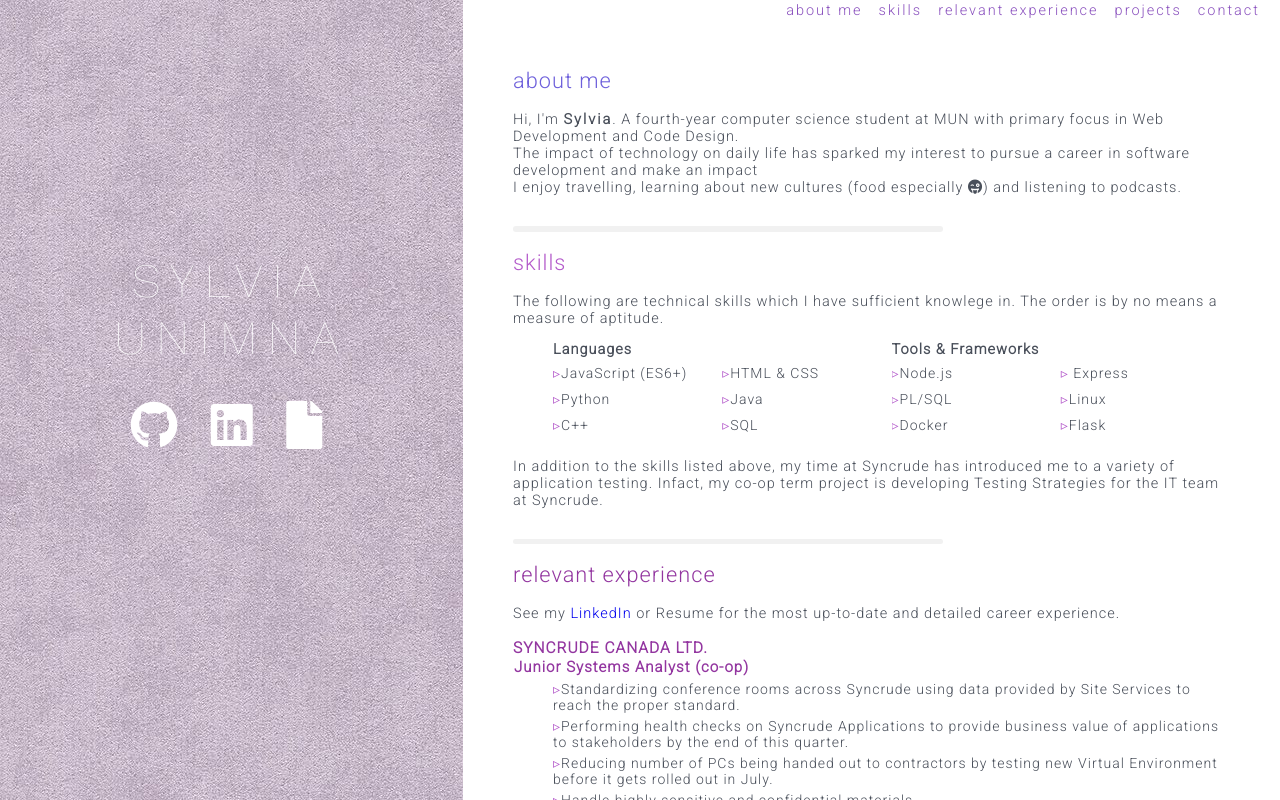
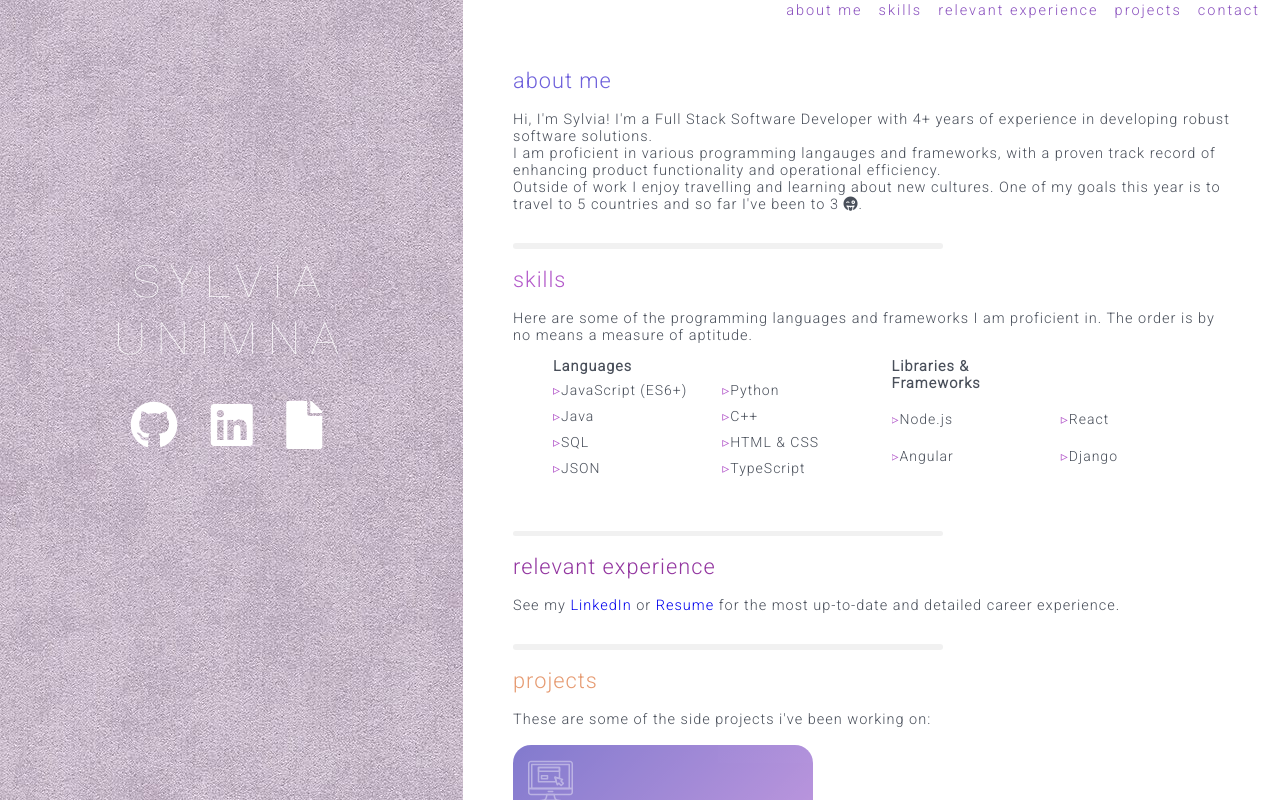
Before and after one commit to Sylviaunimna/sylviaunimna.github.io, a plain HTML site: page index.html in a window 1280 px wide. Drawn offline with nearby package versions, Linux system fonts and the light colour scheme.

Commit message:
updated wesbite content

```diff
--- a/index.html
+++ b/index.html
@@ -19,7 +19,7 @@
             <span class="side">
                 <a  href="https://github.com/Sylviaunimna"><i class="fab fa-github"></i></a>
                 <a  href="https://www.linkedin.com/in/sylvia-u/"><i class="fab fa-linkedin"></i></a>
-                <i class="fas fa-file"></i>
+                <a href="assets/Sylvia_Unimna_Resume.pdf"><i class="fas fa-file"></i></a>
             </span>
         </div>
         <div class="main-panel">
@@ -35,68 +35,46 @@
             <a name="aboutme"></a>
             <div class="panel-content onee">
                 <h2 class="first">about me</h2>
-                Hi, I'm <span>Sylvia</span>. A fourth-year computer science student at MUN with primary focus in Web Development and Code Design.
+                Hi, I'm Sylvia! I'm a Full Stack Software Developer with 4+ years of experience in developing robust software solutions.
                 <br>
-
-                The impact of technology on daily life has sparked my interest to pursue a career in software development and make an impact
+                I am proficient in various programming langauges and frameworks, with a proven track record of enhancing product functionality and operational efficiency.
                 <br>
-                I enjoy travelling, learning about new cultures (food especially <i class="fas fa-grin-tongue-wink"></i>) and listening to podcasts.
+                Outside of work I enjoy travelling and learning about new cultures. One of my goals this year is to travel to 5 countries and so far I've been to 3 <i class="fas fa-grin-tongue-wink"></i>.
             </div>
             <img class="line" src="assets/line.png">
             <a name="skills"></a>
             <div class="panel-content skills">
                 <h2 class="second">skills</h2>
-                The following are technical skills which I have sufficient knowlege in. The order is by no means a measure of aptitude.
+                Here are some of the programming languages and frameworks I am proficient in. The order is by no means a measure of aptitude.
 
                 <ul class="skills-in">
                     <ul title="Languages">
                         <br>
                         <li>JavaScript (ES6+)</li>
-                        <li>HTML & CSS</li>
                         <li>Python</li>
                         <li>Java</li>
                         <li>C++</li>
                         <li>SQL</li>
+                        <li>HTML & CSS</li>
+                        <li>JSON</li>
+                        <li>TypeScript</li>
 
                     </ul>
-                    <ul title="Tools & Frameworks">
+                    <ul title="Libraries & Frameworks">
                         <br>
                         <li>Node.js</li>
-                        <li> Express</li>
-                        <li>PL/SQL</li>
-                        <li>Linux</li>
-                        <li>Docker</li>
-                        <li>Flask</li>
+                        <li>React</li>
+                        <li>Angular</li>
+                        <li>Django</li>
                     </ul>
                 </ul>
-
-                In addition to the skills listed above, my time at Syncrude has introduced me to a variety of application testing. Infact, my co-op term project is developing Testing Strategies for the IT team at Syncrude.
 
             </div>
             <img class="line" src="assets/line.png">
             <a name="relex"></a>
             <div class="panel-content">
                 <h2 class="third">relevant experience</h2>
-                See my <a href="https://www.linkedin.com/in/sylvia-u/">LinkedIn</a> or Resume for the most up-to-date and detailed career experience.
-                <div class="wrapper">
-                    <div class="jobcontent">
-                        <div class="jobs jobcontent1">
-                            <br>
-                            <!-- <img src="assets/syncrude.png"> -->
-                            <div class="compname third"><h3> Syncrude Canada Ltd.</h3></div>
-                            <div class="title third"><h3>Junior Systems Analyst (co-op)</h3></div>
-                            <ul class="jobs">
-                                <li>Standardizing conference rooms across Syncrude using data provided by Site Services to reach the proper standard.</li>
-                                <li>Performing health checks on Syncrude Applications to provide business value of applications to stakeholders by the end of this quarter.</li>
-                                <li>Reducing number of PCs being handed out to contractors by testing new Virtual Environment before it gets rolled out in July.</li>
-                                <li>Handle highly sensitive and confidential materials.</li>
-                            </ul>
-                        </div>
-                    </div>
-                </div>
-
-
-
+                See my <a href="https://www.linkedin.com/in/sylvia-u/">LinkedIn</a> or <a href="assets/Sylvia_Unimna_Resume.pdf">Resume</a> for the most up-to-date and detailed career experience.
             </div>
             <img class="line" src="assets/line.png">
             <a name="proj"></a>
@@ -109,13 +87,10 @@
                     <a href="https://github.com/Sylviaunimna/sylviaunimna.github.io" class="projects">
                     <div class="project-c">
                         <img src="assets/website.svg">
-                        <h3 class="pname"> My Portfolio Website</h3>
-                        <p class="desc"> Personal, minimalistic and functional website to showcase my portolio.</p>
+                        <h3 class="pname"> Net Worth Calculator</h3>
+                        <p class="desc"> A net worth calculator to track assets and liabilities .</p>
                         <span class="p-tag">
-                            HTML
-                        </span>
-                        <span class="p-tag">
-                                CSS
+                            React
                         </span>
                         <span class="p-tag">
                                 JavaScript
--- a/style.css
+++ b/style.css
@@ -191,9 +191,7 @@ a {
   font-weight: 300;
 }
 
-.main-panel > .panel-content {
-  letter-spacing: 1px;
-}
+
 
 h1 {
   letter-spacing: 10px;
```
Also changed, not shown: assets/back.jpg (deleted), assets/money.svg (added), 2 other files.
